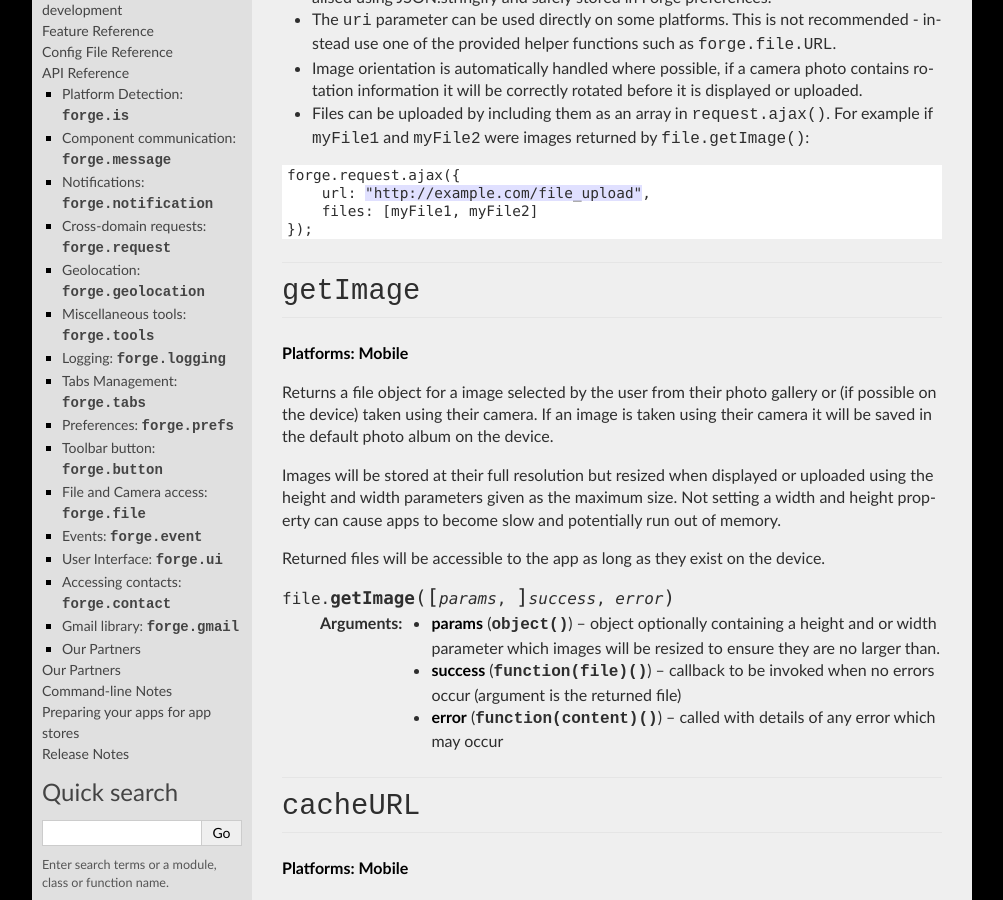
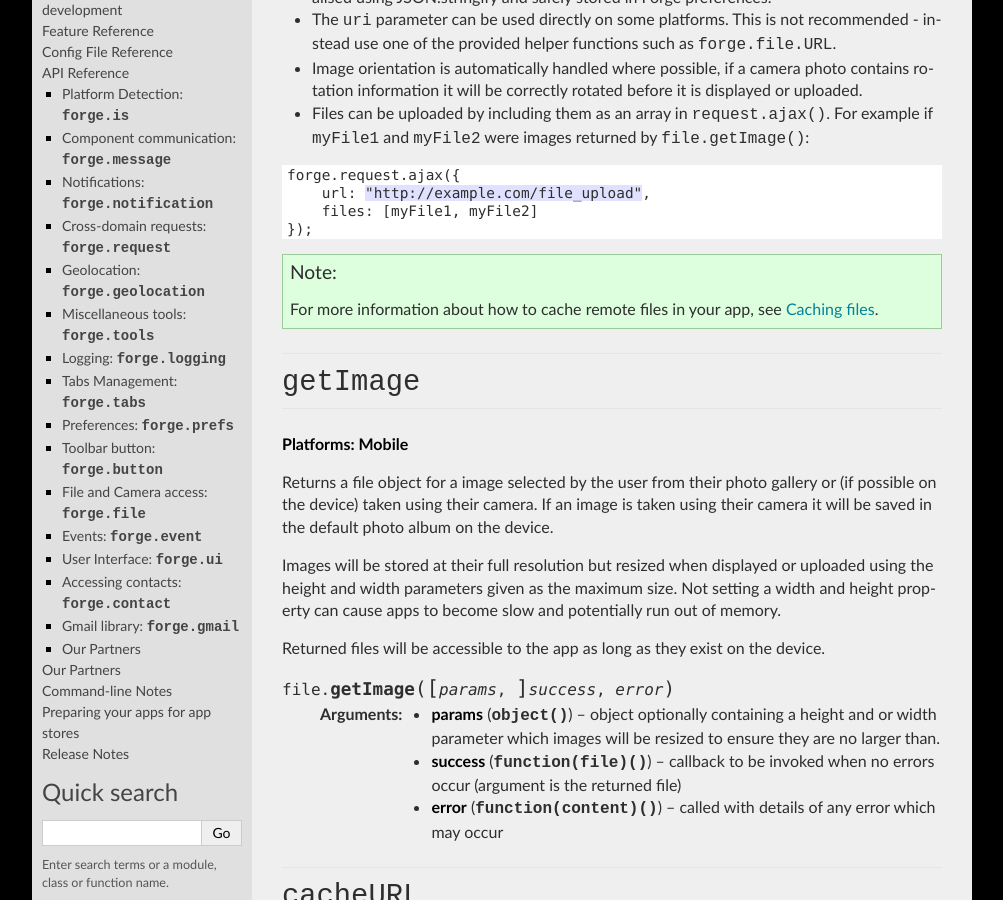
Before and after one commit to trigger-corp/Forge-Documentation, a Sphinx documentation site: the page built from source/api/file.rst, in a window 1280 px wide and 900 px high, scrolled down 341 px. Shown: the whole window, without its empty margins (138-1141 px from the left). Built offline with Sphinx 7.4.7, drawn with Linux system fonts in a browser that asks for light colours.

Commit message:
add link to caching piece from file API docs

```diff
--- a/source/api/file.rst
+++ b/source/api/file.rst
@@ -19,6 +19,8 @@ Notes
         url: "http://example.com/file_upload",
         files: [myFile1, myFile2]
     });
+
+.. note:: For more information about how to cache remote files in your app, see :ref:`forge-cache`.
 
 ``getImage``
 ~~~~~~~~~~~~~~~~~~~~~~~~~~~~~~~~~~~~~~~~~~~~~~~~~~~~~~~~~~~~~~~~~~~~~~~~~~~~~~~~
--- a/source/api/platform-detection.rst
+++ b/source/api/platform-detection.rst
@@ -65,7 +65,7 @@ The following methods allow you to determine what platform that is.
     :return boolean: Returns true if a mobile device has a portrait orientation
 
 ``landscape``
-~~~~~~~~~~~~
+~~~~~~~~~~~~~~~~~~~~~~~~~~~~~~~~~~~~~~~~~~~~~~~~~~~~~~~~~~~~~~~~~~~~~~~~~~~~~~~~
 .. js:function:: is.orientation.landscape()
 
     :return boolean: Returns true if a mobile device has a landscape orientation
--- a/source/features/cache.rst
+++ b/source/features/cache.rst
@@ -75,7 +75,9 @@ Complete example
 
 Putting those functions together we get an example which will cache a logo and display it from the cache:
 
-Example::
+Example:
+
+.. code-block:: html
 
   <!DOCTYPE html>
   <html>
```
